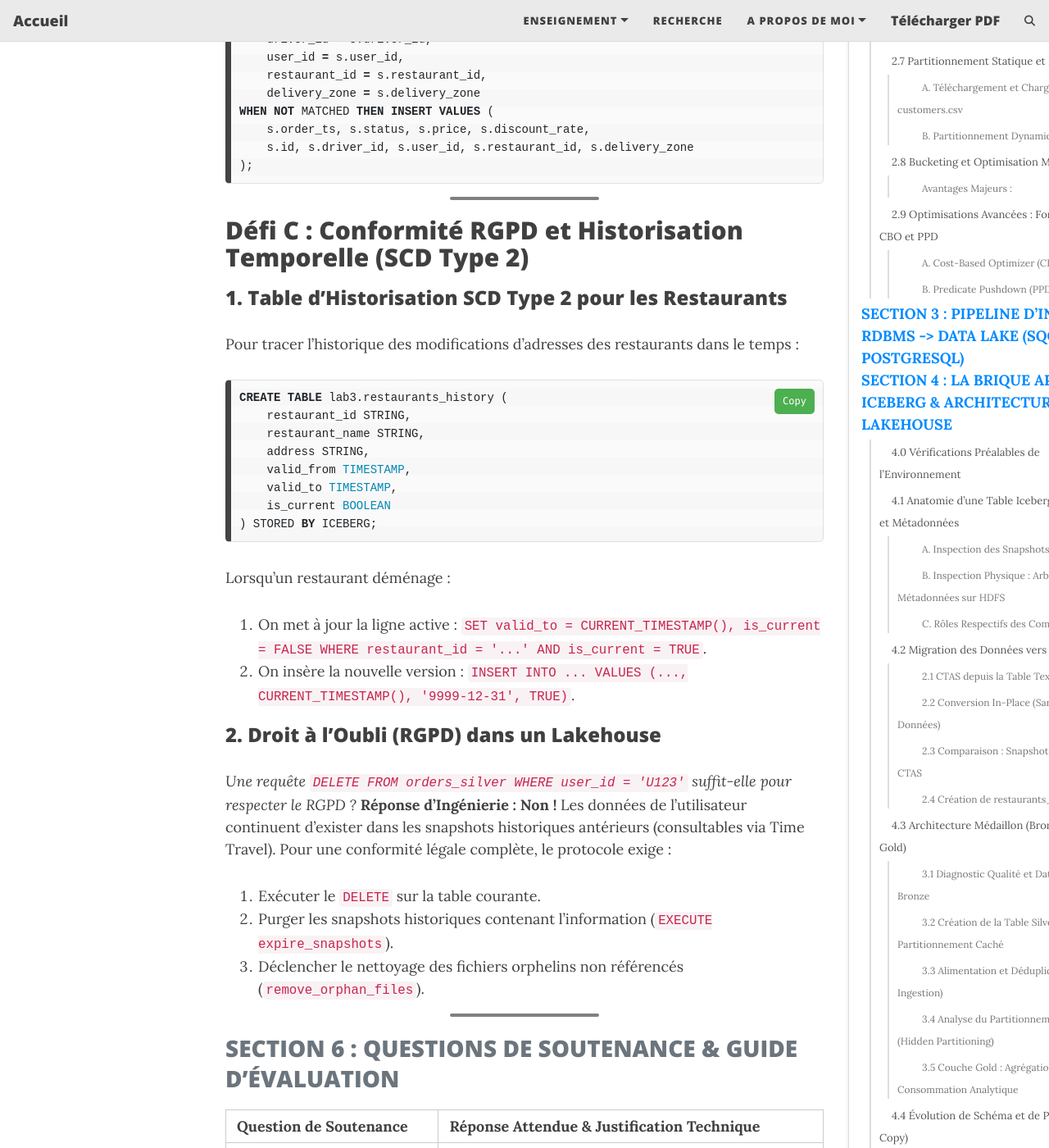
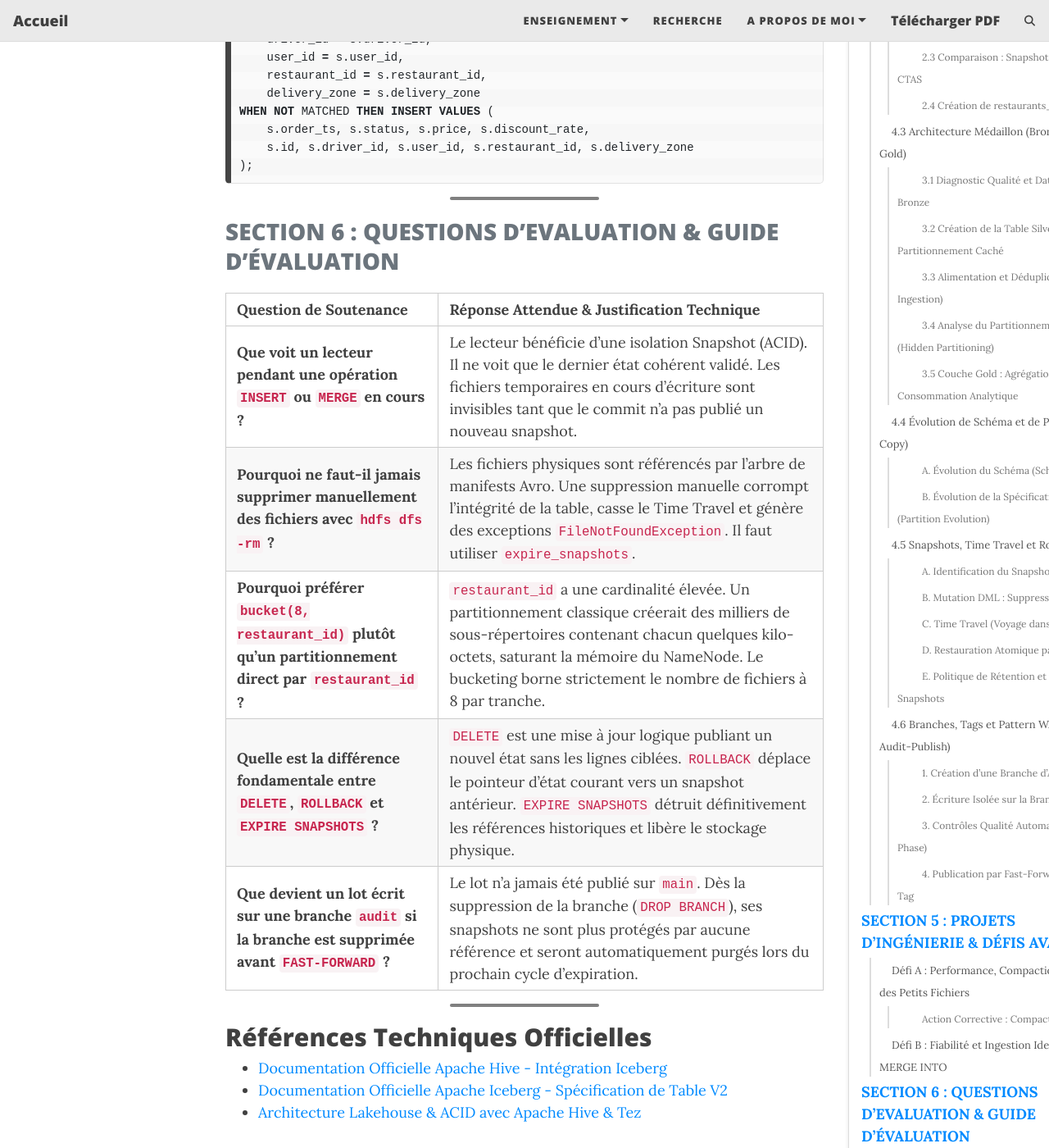
Before and after one commit to MariemZaouali/mariemzaouali.github.io, a Jekyll site: the page built from _posts/2026-11-17-bigDataTp2.md, in a window 1280 px wide and 1400 px high, scrolled down 38027 px. Shown: the whole window at 82% size. Built offline with Jekyll 4.4.1, drawn with Linux system fonts in a browser that asks for light colours; comment, search, counter and statistics services are not loaded; some of the changed text lies outside the part shown.

Commit message:
Delete RGPD compliance section from bigDataTp2.md
Removed section on RGPD compliance and historical tracking for restaurants, including SQL table creation and related explanations.

````diff
--- a/_posts/2026-11-17-bigDataTp2.md
+++ b/_posts/2026-11-17-bigDataTp2.md
@@ -1533,36 +1533,8 @@ WHEN NOT MATCHED THEN INSERT VALUES (
 
 ---
 
-## Défi C : Conformité RGPD et Historisation Temporelle (SCD Type 2)
-
-### 1. Table d'Historisation SCD Type 2 pour les Restaurants
-Pour tracer l'historique des modifications d'adresses des restaurants dans le temps :
-
-```sql
-CREATE TABLE lab3.restaurants_history (
-    restaurant_id STRING,
-    restaurant_name STRING,
-    address STRING,
-    valid_from TIMESTAMP,
-    valid_to TIMESTAMP,
-    is_current BOOLEAN
-) STORED BY ICEBERG;
-```
-
-Lorsqu'un restaurant déménage :
-1. On met à jour la ligne active : `SET valid_to = CURRENT_TIMESTAMP(), is_current = FALSE WHERE restaurant_id = '...' AND is_current = TRUE`.
-2. On insère la nouvelle version : `INSERT INTO ... VALUES (..., CURRENT_TIMESTAMP(), '9999-12-31', TRUE)`.
-
-### 2. Droit à l'Oubli (RGPD) dans un Lakehouse
-*Une requête `DELETE FROM orders_silver WHERE user_id = 'U123'` suffit-elle pour respecter le RGPD ?*
-**Réponse d'Ingénierie :** **Non !** Les données de l'utilisateur continuent d'exister dans les snapshots historiques antérieurs (consultables via Time Travel). Pour une conformité légale complète, le protocole exige :
-1. Exécuter le `DELETE` sur la table courante.
-2. Purger les snapshots historiques contenant l'information (`EXECUTE expire_snapshots`).
-3. Déclencher le nettoyage des fichiers orphelins non référencés (`remove_orphan_files`).
-
----
-
-# SECTION 6 : QUESTIONS DE SOUTENANCE & GUIDE D'ÉVALUATION
+
+# SECTION 6 : QUESTIONS D'EVALUATION & GUIDE D'ÉVALUATION
 
 | Question de Soutenance | Réponse Attendue & Justification Technique |
 | :--- | :--- |
````
